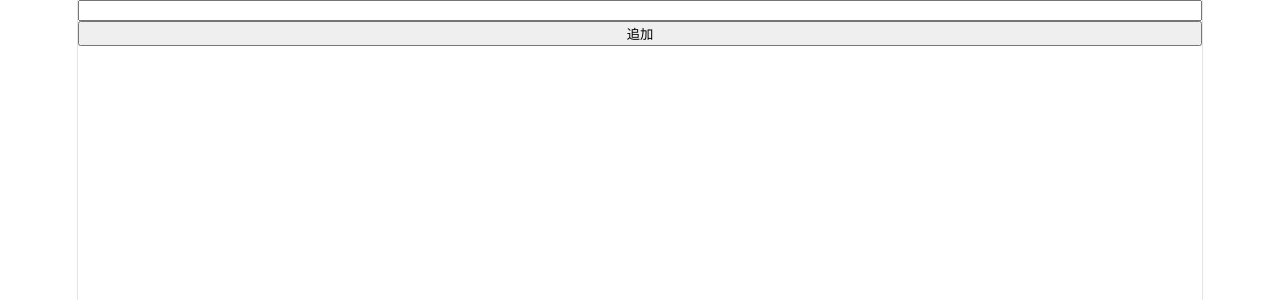
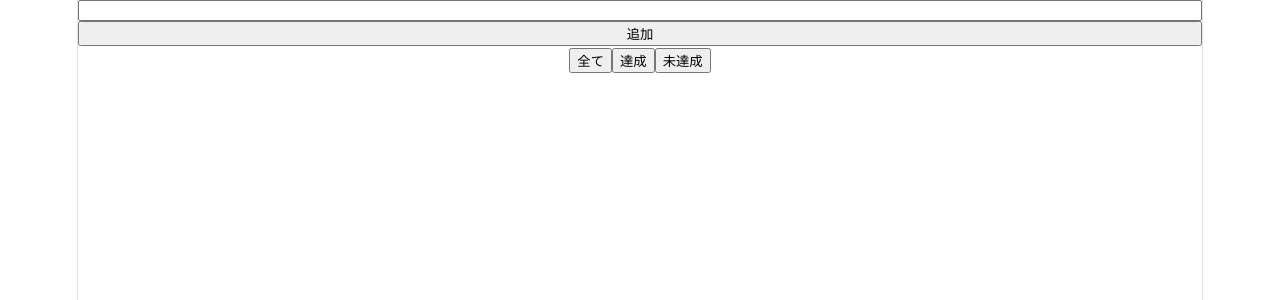
Before and after one commit to bokuchin0126-coder/todo-list-self-react-ts, a React (Vite) app: page / in a window 1280 px wide. Shown: the top 300 px of the page. Built offline with nearby package versions, Linux system fonts and the light colour scheme.

Commit message:
feat: add filtering feature

```diff
--- a/src/App.tsx
+++ b/src/App.tsx
@@ -12,7 +12,7 @@ function App() {
 
   const handleAddTodos = () => {
     if (inputText.trim() === "") return
-    setTodos((prev) => [...todos, {id: Date.now(), text: inputText, status: "active", isEditing: false}])
+    setTodos((prev) => [...prev, {id: Date.now(), text: inputText, status: "active", isEditing: false}])
     setInputText("")
   }
 
@@ -23,10 +23,17 @@ function App() {
   }
 
   const handleEditTodos = (id: number, text: string) => {
-    if (text.trim() === "") return
+    if (text.trim() === "" ) return
     setTodos((prev) => prev.map(todo => (
       todo.id === id ? {...todo, text: text, isEditing: !todo.isEditing} : todo
     )))
+  }
+
+  const filteredTodo = () => {
+    if (filter === "all") return todos
+    if (filter === "active")  return todos.filter((todo) => todo.status === "active")
+    else if (filter === "completed") return todos.filter((todo) => todo.status === "completed")
+    return todos
   }
 
   return (
@@ -43,7 +50,13 @@ function App() {
 
       <button onClick={handleAddTodos}>追加</button>
 
-      {todos.map((todo) => (
+      <div>
+        <button onClick={() => setFilter("all")}>全て</button>
+        <button onClick={() => setFilter("completed")}>達成</button>
+        <button onClick={() => setFilter("active")}>未達成</button>
+      </div>
+
+      {filteredTodo().map((todo) => (
         <TodoItem
           key={todo.id}
           todo={todo}
--- a/src/Todoitem.tsx
+++ b/src/Todoitem.tsx
@@ -5,10 +5,9 @@ type Props = {
     todo: Todo
     onToggle: (id: number) => void
     onEdit: (id: number, text: string) => void
-    onToggleEdit: (id: number) => void
 }
 
-function TodoItem({ todo, onToggle, onEdit, onToggleEdit }: Props) {
+function TodoItem({ todo, onToggle, onEdit }: Props) {
 
   const [editText, setEditText] = useState<string>(todo.text)
 
```
